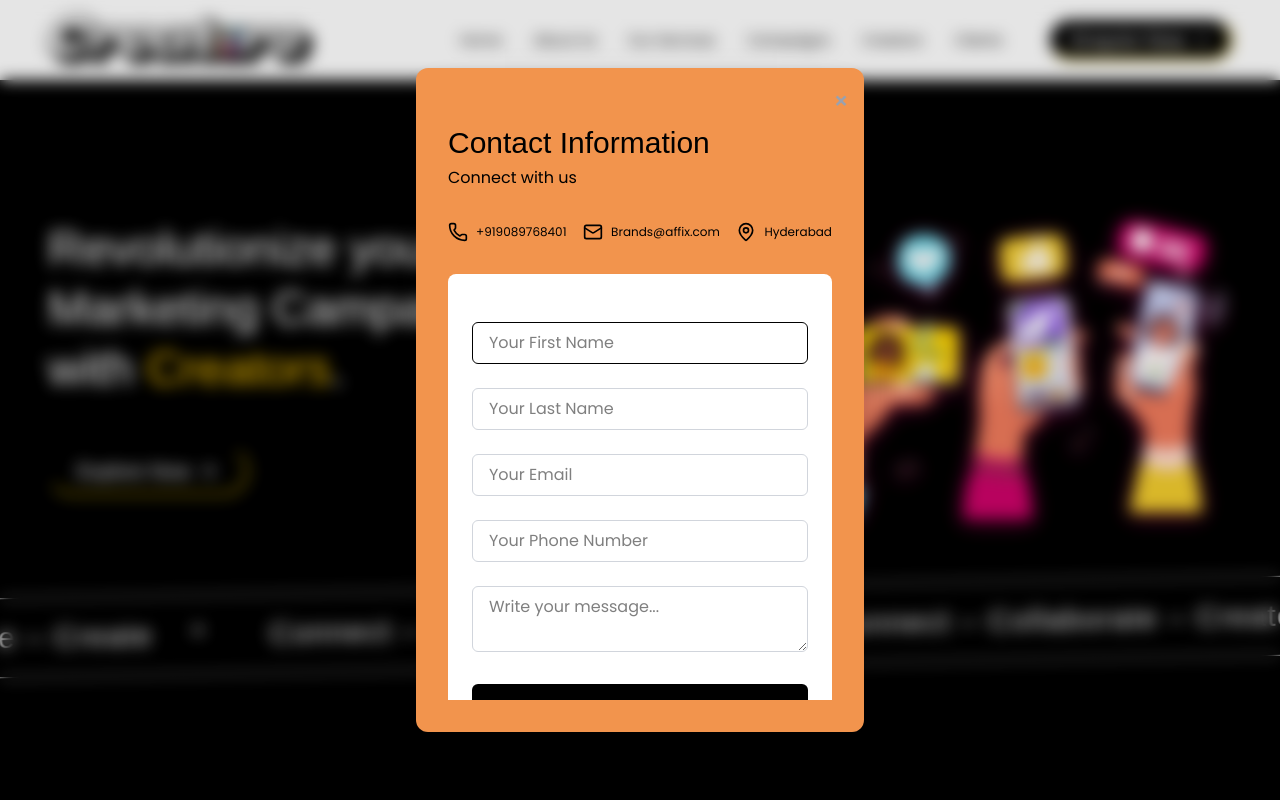
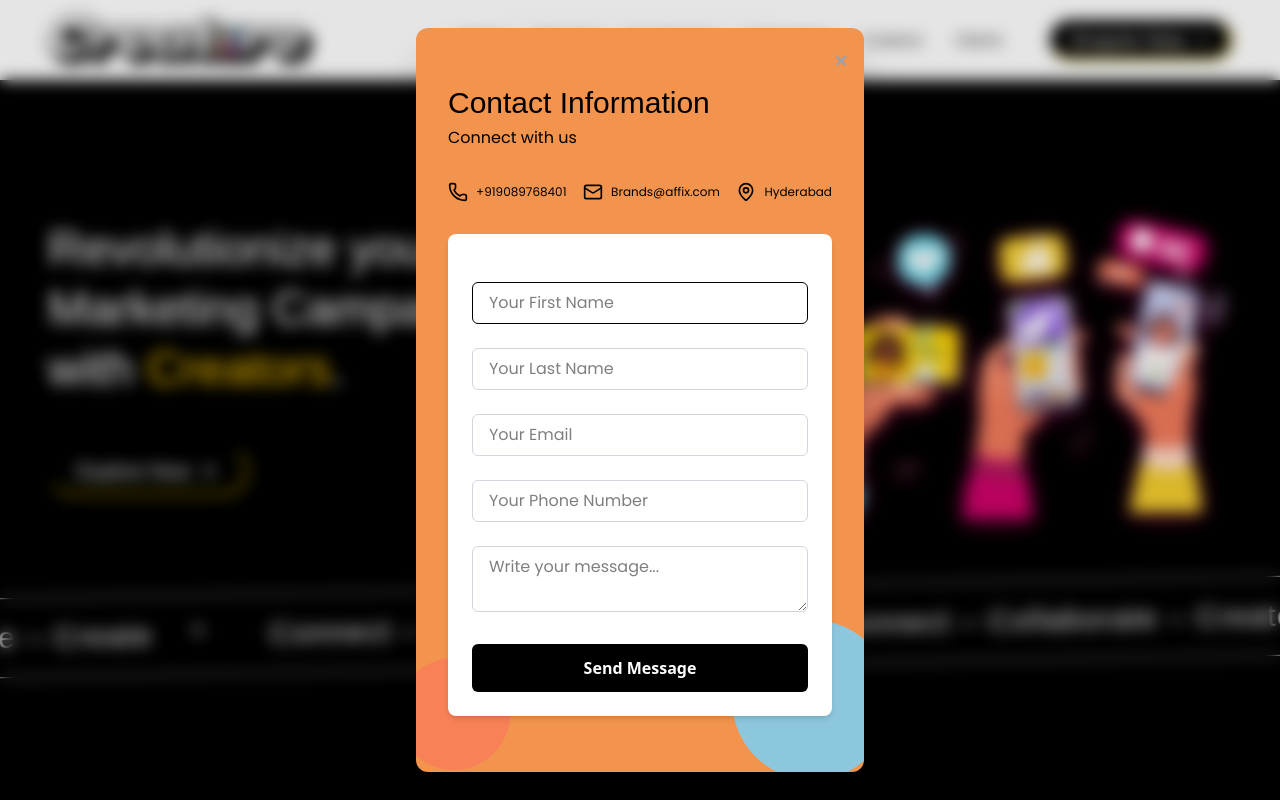
Before and after one commit to samitelitceler/creatorsWebsite, a Next.js app: page / in a window 1280 px wide. Both pictures are taken after a click on the button "Enquire Now". Shown: the top 800 px of the page. Built offline with nearby package versions, Linux system fonts and the light colour scheme.

Commit message:
contactform

```diff
--- a/components/Contactform.tsx
+++ b/components/Contactform.tsx
@@ -33,7 +33,7 @@ const ContactForm = memo(() => {
   }, [firstName, lastName, email, phone, description]);
 
   return (
-    <div className="relative flex flex-col gap-6 max-h-[600px] overflow-y-auto py-6 no-scrollbar">
+    <div className="relative flex flex-col gap-6 py-6">
       {/* Decorative Circles */}
       <div className="absolute bottom-[-40px] right-[-60px] w-40 h-40 bg-sky-300 rounded-full opacity-80 z-0" />
       <div className="absolute bottom-[-30px] left-[-50px] w-28 h-28 bg-red-400 rounded-full opacity-40 z-0" />
--- a/components/Modal.tsx
+++ b/components/Modal.tsx
@@ -10,16 +10,18 @@ const Modal = memo(({ open, onClose, children }: ModalProps) => {
   if (!open) return null;
 
   return (
-    <div className="fixed inset-0 z-50 flex items-center justify-center backdrop-blur-sm bg-black/10">
-      <div className="bg-[#F2944D] rounded-xl shadow-2xl p-8 w-full max-w-md relative">
+    <div className="fixed inset-0 z-50 flex items-center justify-center backdrop-blur-sm bg-black/10 p-4">
+      <div className="bg-[#F2944D] rounded-xl shadow-2xl w-full max-w-md relative overflow-hidden">
         <button
           onClick={onClose}
-          className="absolute top-4 right-4 text-2xl font-bold text-gray-400 hover:text-black transition-colors"
+          className="absolute top-4 right-4 text-2xl font-bold text-gray-400 hover:text-black transition-colors z-10"
           aria-label="Close modal"
         >
           &times;
         </button>
-        {children}
+        <div className="p-8">
+          {children}
+        </div>
       </div>
     </div>
   );
```
